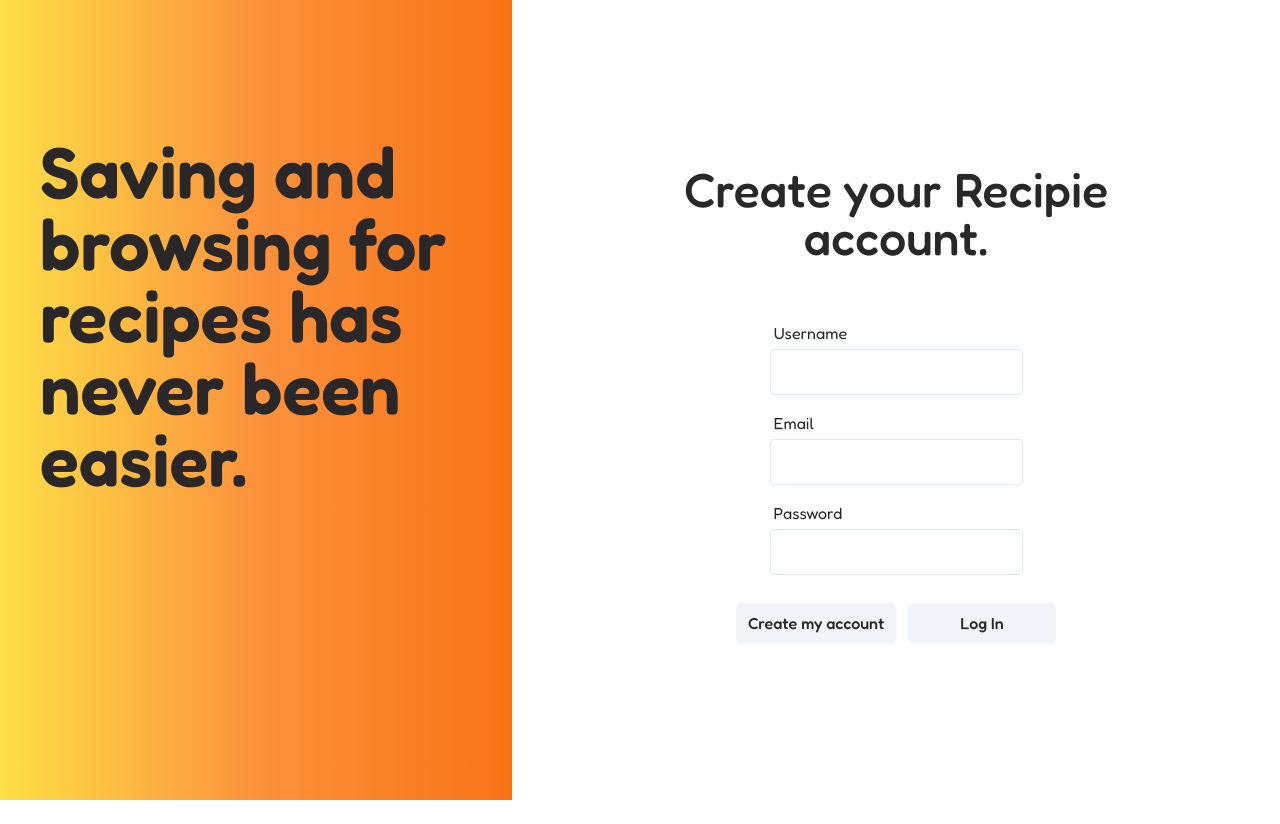
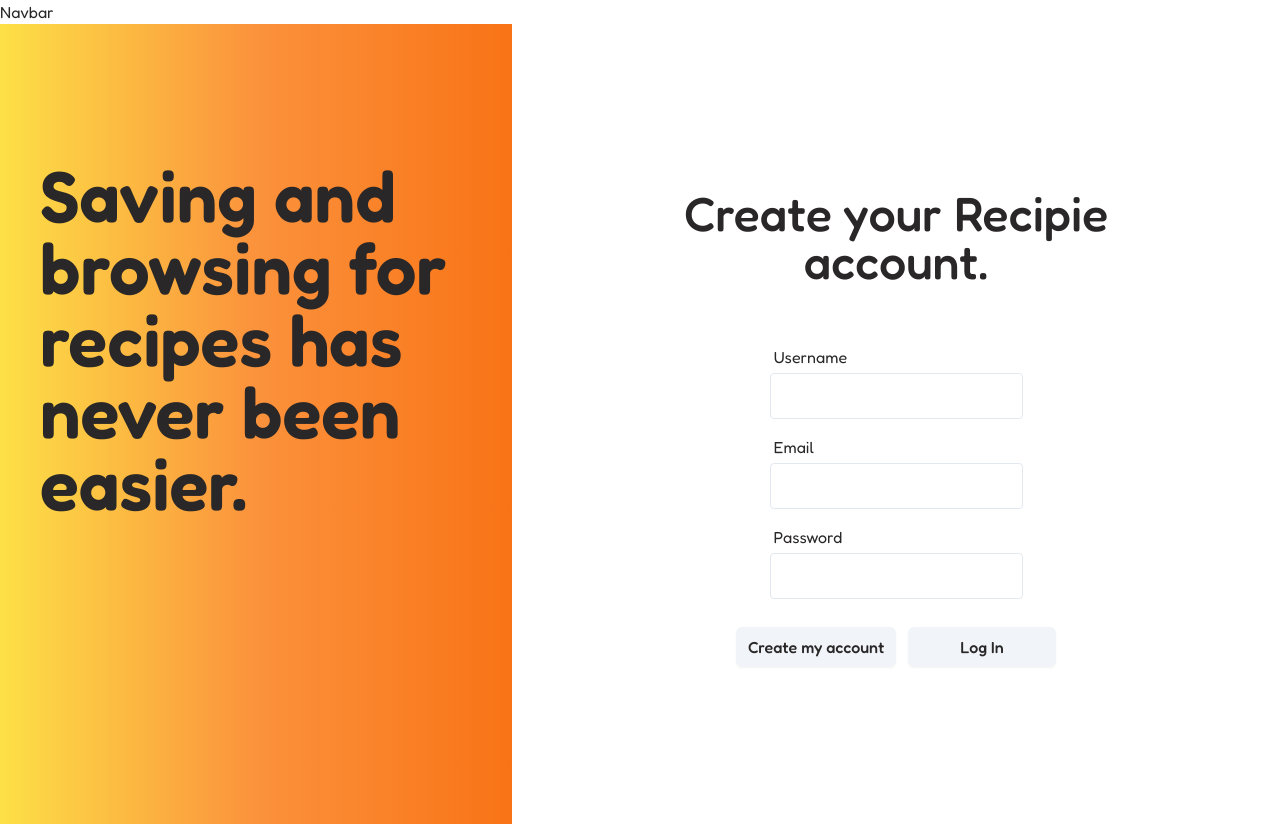
Before and after one commit to ajdinhusetovic/recipi, a React (Vite) app in the folder client/: page /register in a window 1280 px wide. Before the commit the page ends 800 px from the top, so only its background shows below. Built offline with nearby package versions, Linux system fonts and the light colour scheme.

Commit message:
Add navbar component, empty

```diff
--- a/client/src/App.tsx
+++ b/client/src/App.tsx
@@ -8,6 +8,7 @@
 import Login from "./pages/Login";
 import { CookiesProvider } from "react-cookie";
 import UserProfile from "./pages/UserProfile";
+import Navbar from "./components/Navbar";
 
 const queryClient = new QueryClient();
 
@@ -17,6 +18,7 @@
       <CookiesProvider>
         <div className="bg-white">
           <Router>
+            <Navbar />
             <Routes>
               <Route path="/" element={<Recipes />} />
               <Route path="/register" element={<Register />} />
--- /dev/null
+++ b/client/src/components/Navbar.tsx
@@ -0,0 +1,7 @@
+import React from "react";
+
+const Navbar = () => {
+  return <div>Navbar</div>;
+};
+
+export default Navbar;
```
Also changed, not shown: client/public/Untitled_design-removebg-preview.png (added).
